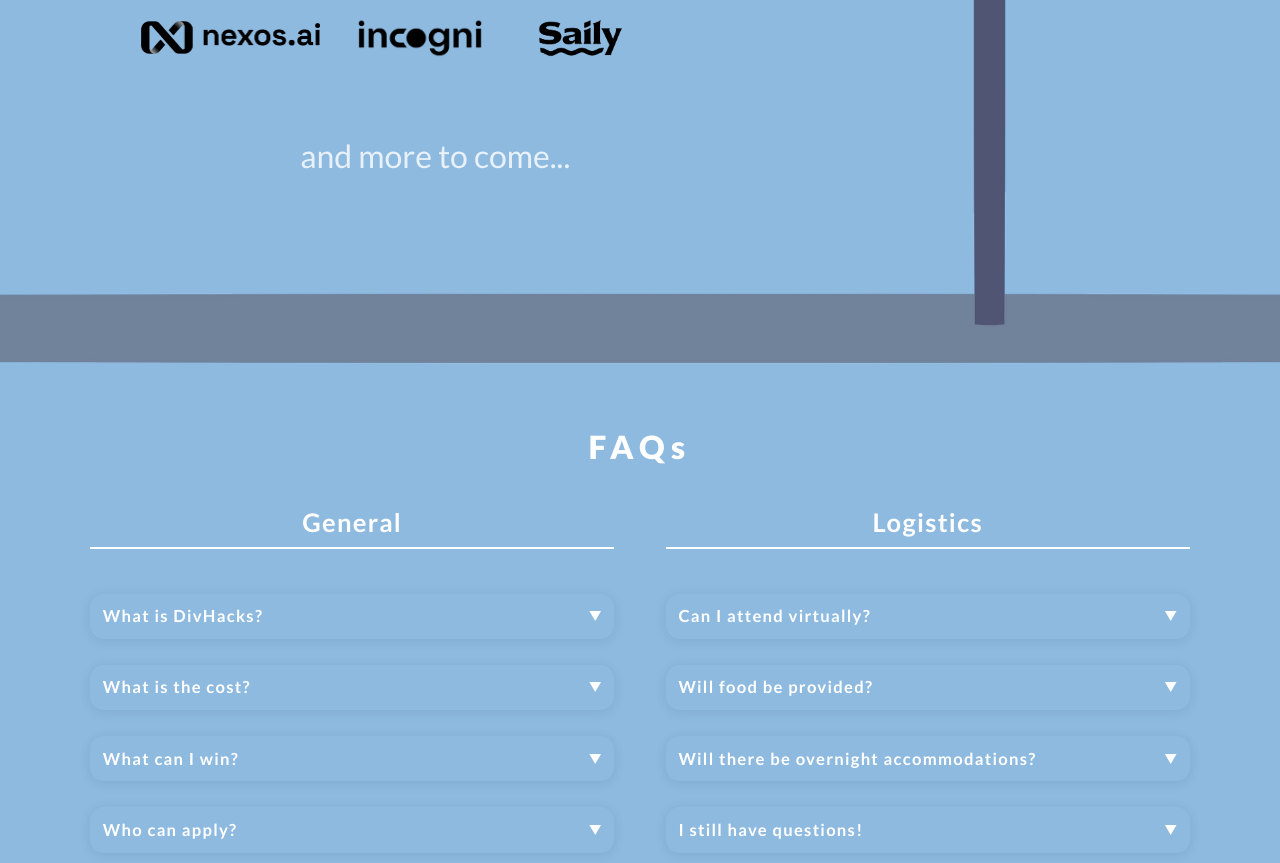
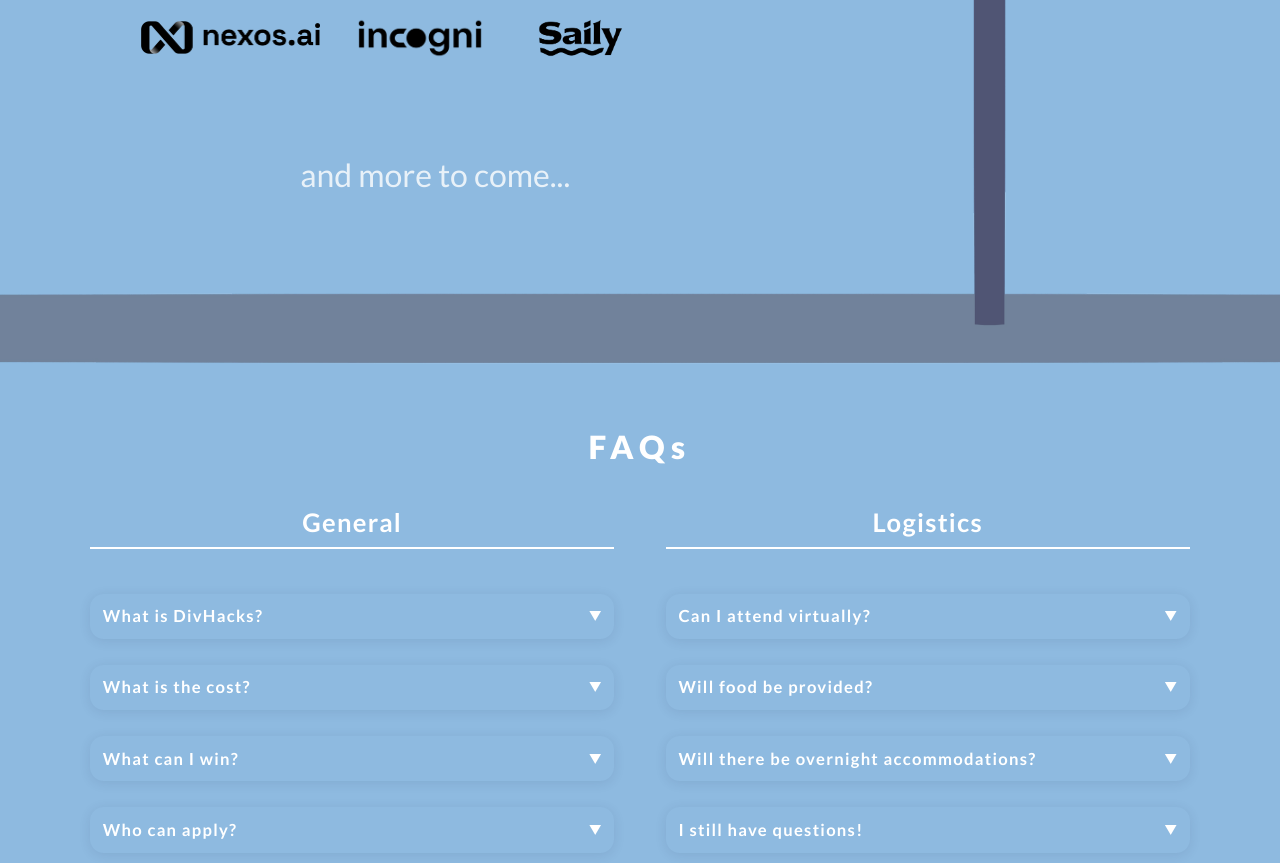
Before and after one commit to cu-divhacks/2025website, a React (Create React App) app in the folder 2025divhacks/: page / in a window 1280 px wide. Shown: the part 4400-5263 px from the top of the page. Built offline with nearby package versions, Linux system fonts and the light colour scheme.

Commit message:
fixed mobile UI for sponsorship

```diff
--- a/2025divhacks/src/App.css
+++ b/2025divhacks/src/App.css
@@ -900,10 +900,13 @@ html, body, #root {
 
 .sponsors-section .more-sponsors-text {
   grid-column: 1 / -1;
-  align-self: start;
+  align-self: end;
   justify-self: center;
   text-align: center;
-  margin-top: 0.5vw;
+  width: 100%;
+  margin-top: 2vw;
+  position: relative;
+  z-index: 10005;
 }
 
 .sponsors-section .more-sponsors-text h3 {
@@ -1830,9 +1833,18 @@ html, body, #root {
     max-width: 70vw;
     left: 5%;
   }
-  .sponsors-section .coming-soon-text {
-    transform: translate(10vw, 300vw);
-  }
+  /* Ensure the "more to come" text is visible and centered under logos on mobile */
+  .sponsors-section .more-sponsors-text {
+    position: absolute;
+    top: 0%;
+    left: 5%;
+    transform: translate(0, 43vw);
+    width: 90vw;
+    text-align: center;
+    z-index: 101000;
+    margin-top: 0;
+  }
+
 
   .sponsors-section .sponsor-logo {
     height: 12vw !important;
```
